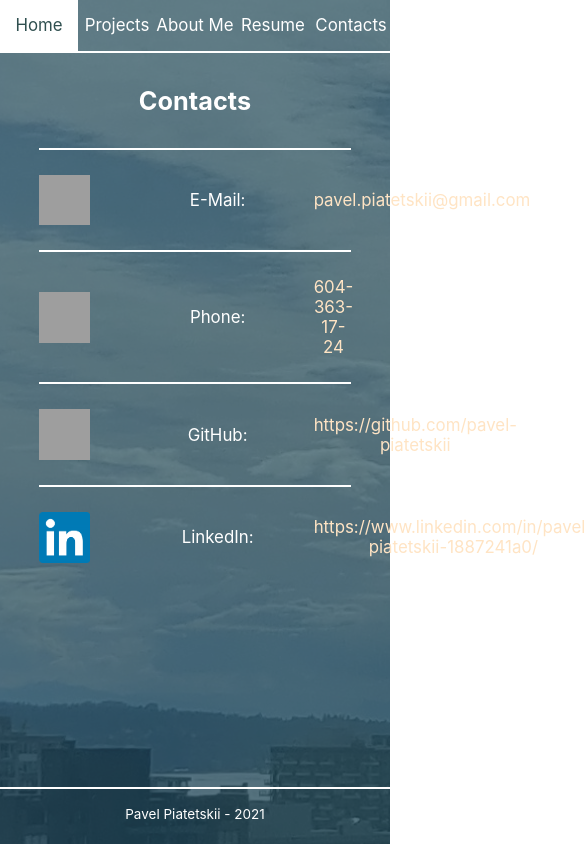
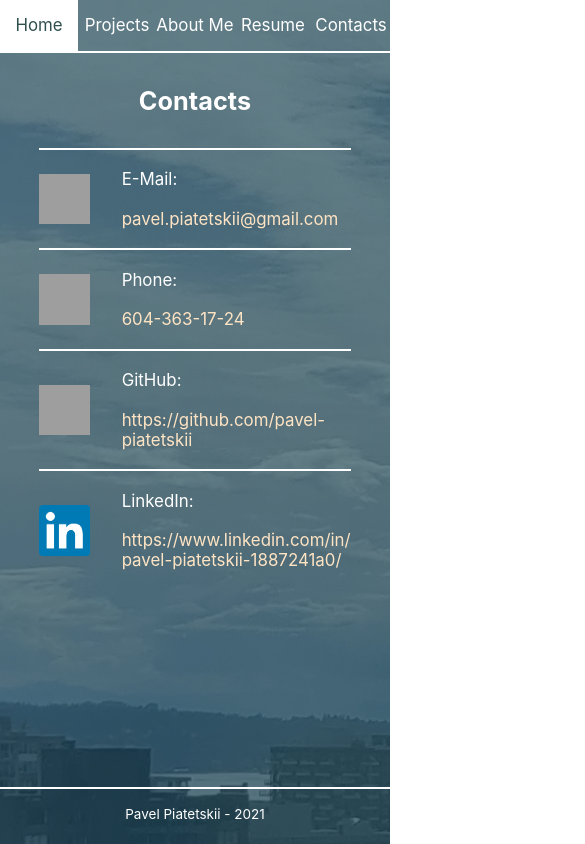
Before and after one commit to pavel-piatetskii/portfolio-site, a React (Create React App) app: page / in a window 390 px wide. Both pictures are taken after a click on the element "Contacts". Shown: the whole page, 585 px wide, since content can reach past the window. Built offline with nearby package versions, Linux system fonts and the light colour scheme; grey boxes are pictures that could not be loaded.

Commit message:
Ally responsive design to Contacts

```diff
--- a/src/components/Contacts.js
+++ b/src/components/Contacts.js
@@ -10,12 +10,15 @@ export default function Contacts(props) {
       return (
         <article className="contacts__container">
           <img className="contacts__container__image" src={image} />
-          <span className="contacts__container__name">{name}:</span>
-          <a className="text-link" rel={newtab && "noreferrer noopener"} target={newtab && "_blank"} href={link}>
-            <span className="contacts__container__value">{value}</span>
-          </a>
+          <div className="contacts__container__name-value-wrapper">
+            <span className="contacts__container__name">{name}:</span>
+            <a className="text-link" rel={newtab && "noreferrer noopener"} target={newtab && "_blank"} href={link}>
+              <span className="contacts__container__value">{value}</span>
+            </a>
+          </div>
         </article>
-      )}
+      )
+    }
     )}
   </section>)
 }
--- a/src/components/Contacts.scss
+++ b/src/components/Contacts.scss
@@ -32,5 +32,32 @@
         color: plum;
       }
     }
+
+    &__value {
+      word-wrap: break-word;
+      overflow-wrap: break-word;
+      word-break: break-word;
+    }
   }
 }
+
+
+@media screen and (max-width: 750px) {
+
+  .contacts__container {
+
+    padding: 5vw 0;
+
+    &__name-value-wrapper {
+      flex-direction: column;
+      align-items: flex-start;
+      text-align: left;
+    }
+
+    &__name {
+      margin-bottom: 5vw;
+    }
+  }
+
+
+}
```
